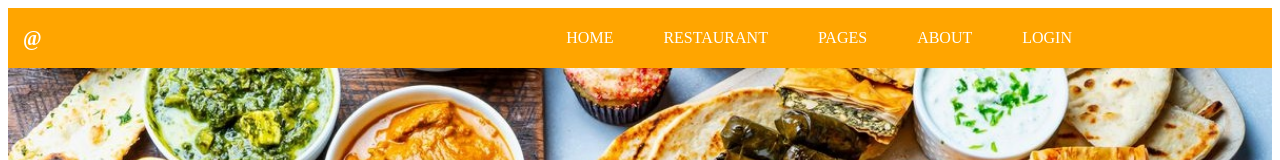
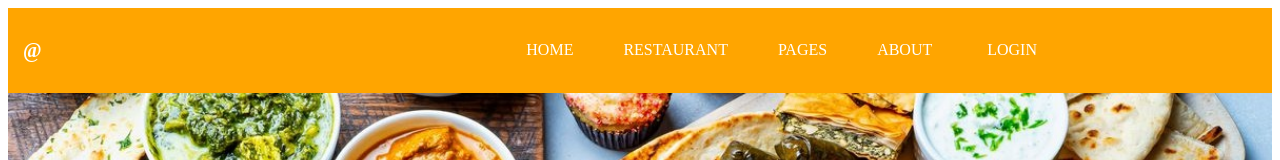
Before and after one commit to juandape/frontend-topv29-restaurantes, a React (Vite) app: page / in a window 1280 px wide. Shown: the top 160 px of the page. Built offline with nearby package versions, Linux system fonts and the light colour scheme; no server answers.

Commit message:
fix: nav bar

```diff
--- a/package.json
+++ b/package.json
@@ -24,7 +24,8 @@
     "react-dom": "^18.2.0",
     "react-icons": "^4.9.0",
     "react-router": "^6.11.2",
-    "react-router-dom": "^6.11.2"
+    "react-router-dom": "^6.11.2",
+    "reactstrap": "^9.1.10"
   },
   "devDependencies": {
     "@commitlint/cli": "^17.6.3",
--- a/src/components/header/Header.jsx
+++ b/src/components/header/Header.jsx
@@ -4,6 +4,8 @@ import './header.css';
 
 function Header() {
   const [isOpen, setIsOpen] = useState(false);
+  const [dropdown, setDropdown] = useState(false);
+  const toggle = () => setDropdown(!dropdown);
 
   const handleClick = () => {
     setIsOpen(!isOpen);
@@ -26,10 +28,25 @@ function Header() {
           <div>
             <NavLink to='/about'> ABOUT </NavLink>
           </div>
-          <div>
-            <NavLink to='/'> LOGIN </NavLink>
+        <div className='header-container__items__login'>
+          <div className='header-container__items__login--title'>
+            <div
+              onClick={toggle}
+              className='header-container__items__login--item'
+              >
+              LOGIN
+            </div>
+            {dropdown && (
+              <div>
+                <div className='header-container__items__login--item'>Admin</div>
+                <div className='header-container__items__login--item'>User</div>
+              </div>
+            )}
           </div>
         </div>
+            </div>
+
+
         <div
           className={`header-container--toggle ${isOpen && 'open'}`}
           onClick={handleClick}
@@ -39,7 +56,7 @@ function Header() {
           <span></span>
         </div>
       </nav>
-      <img src='images/food.jpg' alt='' />
+
     </>
   );
 }
--- a/src/components/header/header.css
+++ b/src/components/header/header.css
@@ -1,95 +1,10 @@
-img{
-    width: 100%;
-  }
-
-
-  .header-container {
-    background: orange;
-    height: 60px;
-    display: flex;
-    justify-content: space-between;
-    align-items: center;
-    width: 100%;
-  }
-
-  .header-container__items {
-    display: flex;
-    position: relative;
-    padding: 200px;
-    gap: 50px;
-
-  }
-
-  .header-container__logo {
-    font-weight: bold;
-    font-size: 20px;
-    margin: 15px;
-    color: white;
-  }
-  a {
-    font-weight: 500;
-    color: white;
-    text-decoration: inherit;
-  }
-  a:hover {
-    color: #535bf2;
-  }
-
-  .header-container--toggle {
-    display: none;
-  }
-
-  @media (max-width: 768px) {
-    .header-container__items {
-      position: absolute;
-      background: orange;
-      padding-top: 40px;
-      top: 60px;
-      display: flex;
-      flex-direction: column;
-      width: 100%;
-      height: 150px;
-      transform: translateX(100%);
-      transition: 0.3s ease all;
-    }
-
-    .header-container__items.open {
-      transform: translateX(0) !important;
-    }
-
-    .header-container--toggle {
-      display: flex !important;
-      flex-direction: column;
-      margin: 15px;
-    }
-
-    .header-container--toggle span {
-      width: 30px;
-      height: 4px;
-      background-color: white;
-      margin-bottom: 5px;
-      border-radius: 2px;
-      transform-origin: 5px 0px;
-      transition: all 0.2s linear;
-    }
-    .header-container--toggle.open > span {
-      transform: rotate(45deg) translate(0px, 0px);
-    }
-
-    .header-container--toggle.open > span:nth-child(2) {
-      display: none;
-    }
-
-    .header-container--toggle.open > span:nth-child(3) {
-      transform: rotate(-45deg) translate(-5px, 1px);
-    }
-  }
+img {
   width: 100%;
 }
 
-
 .header-container {
   background: orange;
+  padding-top: 15px;
   height: 60px;
   display: flex;
   justify-content: space-between;
@@ -102,7 +17,117 @@ img{
   position: relative;
   padding: 200px;
   gap: 50px;
+  margin-top: 15px;
+}
 
+.header-container__items__login {
+  color: white;
+  height: 55px;
+  background-color: orange;
+  margin-top: -5px;
+}
+
+
+.header-container__items__login--title {
+  margin-right: 30px;
+
+  background-color: orange;
+}
+
+.header-container__items__login--item {
+  list-style: none;
+  padding: 5px;
+  background-color: orange;
+}
+
+.header-container__items__login--item:hover{
+  color: #535bf2;
+  cursor: pointer;
+}
+
+
+.header-container__logo {
+  font-weight: bold;
+  font-size: 20px;
+  margin: 15px;
+  color: white;
+  padding-bottom: 15px;
+}
+a {
+  font-weight: 500;
+  color: white;
+  text-decoration: inherit;
+}
+a:hover {
+  color: #535bf2;
+}
+
+.header-container--toggle {
+  display: none;
+}
+
+
+@media (max-width: 768px) {
+  .header-container__items {
+    position: absolute;
+    background: orange;
+    padding-top: 40px;
+    top: 60px;
+    display: flex;
+    flex-direction: column;
+    width: 100%;
+    height: 160px;
+    transform: translateX(100%);
+    transition: 0.3s ease all;
+    position: relative;
+  }
+
+  .header-container__items.open {
+    transform: translateX(0) !important;
+  }
+
+  .header-container--toggle {
+    display: flex !important;
+    flex-direction: column;
+    margin: 15px;
+  }
+
+  .header-container--toggle span {
+    width: 30px;
+    height: 4px;
+    background-color: white;
+    margin-bottom: 5px;
+    border-radius: 2px;
+    transform-origin: 5px 0px;
+    transition: all 0.2s linear;
+  }
+  .header-container--toggle.open > span {
+    transform: rotate(45deg) translate(0px, 0px);
+  }
+
+  .header-container--toggle.open > span:nth-child(2) {
+    display: none;
+  }
+
+  .header-container--toggle.open > span:nth-child(3) {
+    transform: rotate(-45deg) translate(-5px, 1px);
+  }
+}
+
+.header-container {
+  background: orange;
+  height: 70px;
+  display: flex;
+  justify-content: space-between;
+  align-items: center;
+  width: 100%;
+}
+
+.header-container__items {
+  display: flex;
+  position: relative;
+  padding: 200px;
+  gap: 50px;
 }
 
 .header-container__logo {
@@ -133,7 +158,7 @@ a:hover {
     display: flex;
     flex-direction: column;
     width: 100%;
-    height: 150px;
+    height: 160px;
     transform: translateX(100%);
     transition: 0.3s ease all;
   }
@@ -168,4 +193,8 @@ a:hover {
   .header-container--toggle.open > span:nth-child(3) {
     transform: rotate(-45deg) translate(-5px, 1px);
   }
+
+  .header-container__items__login {
+    margin-left: -5px;
+  }
 }
--- a/src/pages/home/Home.jsx
+++ b/src/pages/home/Home.jsx
@@ -13,6 +13,7 @@ import Feedback from '../../components/feedback/Feedback';
 function HomePage() {
   return (
     <>
+      <img src='images/food.jpg' alt='' />
       <RestaurantFilter />
       <div className='container__home'>
         <FoodTypeFilter />
```
Also changed, not shown: 1 other file (tests, documents, lock files or other folders).
